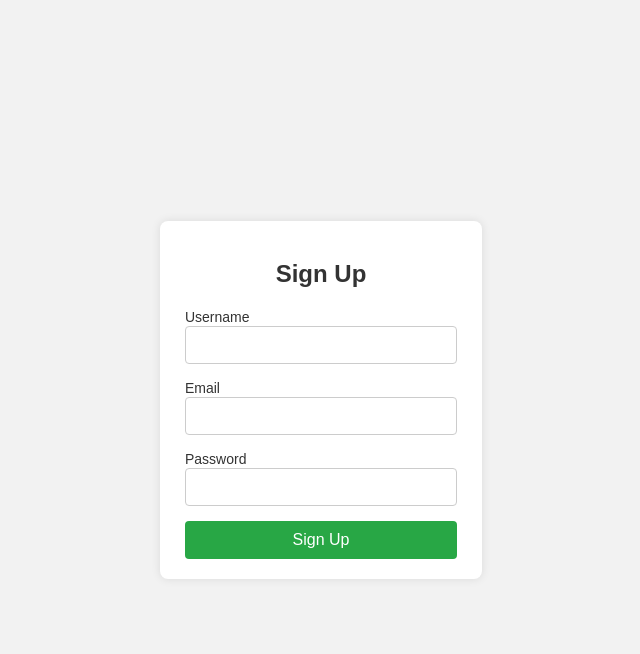
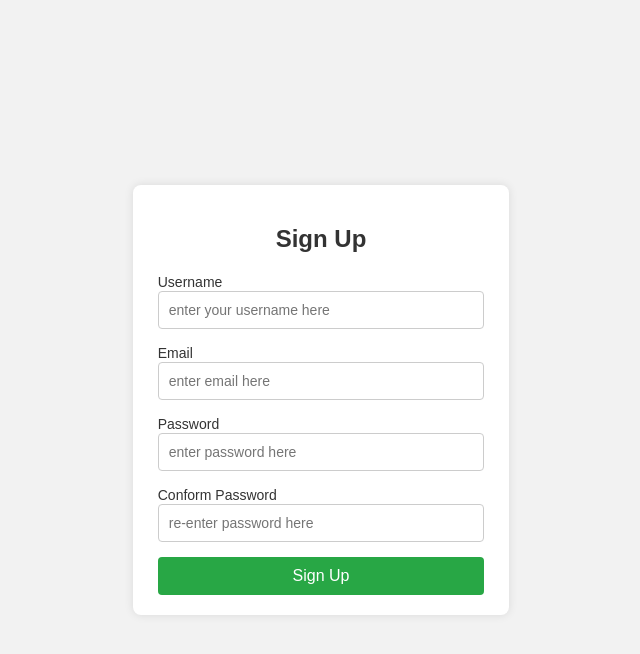
Before and after one commit to Rimzath/PHP-E-commerce-website, a PHP site: page /signup.php in a window 1280 px wide. Shown: the top 654 px of the page, without its empty margins (319-959 px from the left). Run offline with PHP 8.4, Linux system fonts and the light colour scheme.

Commit message:
updating html,css

```diff
--- a/login.php
+++ b/login.php
@@ -12,11 +12,11 @@
             <h2>Login</h2>
             <div class="form-group">
                 <label for="email">Email</label>
-                <input type="email" id="email" name="email" required>
+                <input type="email" id="email" name="email" required placeholder="enter your email here">
             </div>
             <div class="form-group">
                 <label for="password">Password</label>
-                <input type="password" id="password" name="password" required>
+                <input type="password" id="password" name="password" required placeholder="enter your password here">
             </div>
             <button type="submit">Login</button>
         </form>
--- a/signup.php
+++ b/signup.php
@@ -12,15 +12,19 @@
             <h2>Sign Up</h2>
             <div class="form-group">
                 <label for="username">Username</label>
-                <input type="text" id="username" name="username" required>
+                <input type="text" id="username" name="username" required placeholder="enter your username here">
             </div>
             <div class="form-group">
                 <label for="email">Email</label>
-                <input type="email" id="email" name="email" required>
+                <input type="email" id="email" name="email" required placeholder="enter email here">
             </div>
             <div class="form-group">
                 <label for="password">Password</label>
-                <input type="password" id="password" name="password" required>
+                <input type="password" id="password" name="password" required placeholder="enter password here">
+            </div>
+            <div class="form-group">
+                <label for="password">Conform Password</label>
+                <input type="password" id="password" name="re-password" required placeholder="re-enter password here">
             </div>
             <button type="submit">Sign Up</button>
         </form>
```
